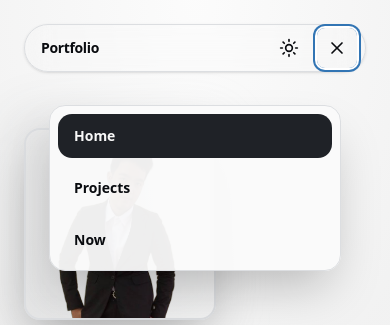
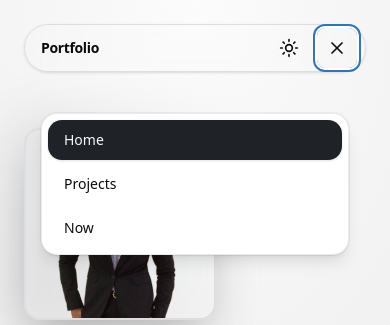
Before and after one commit to AlfredPaguio/Portfolio, an Astro site: page / in a window 390 px wide. Both pictures are taken after a click on the button 337 px from the left and 48 px from the top of the page. Shown: the top 325 px of the page. Built offline with nearby package versions, Linux system fonts and the light colour scheme; Astro itself is replaced by a stand-in of ours; no server answers.

Commit message:
Refactor mobile menu styles and interactions
Update MobileMenu.astro to improve visuals, accessibility, and interaction handling.

Changes include: reduced spacing/padding and updated positioning; switched to bg-card, stronger backdrop blur, subtle shadow and ring styles; tightened transitions and transform values; added overflow-hidden. Navigation item styles were adjusted (padding, weight, focus ring), non-active items now render an absolute overlay for focus/press feedback, and active items gain a subtle shadow. JS changes add null-safe focus (button?.focus()) and attach click handlers to menu links so selecting an item closes the menu. These tweaks aim to make the mobile menu feel snappier and more accessible.

```diff
--- a/src/components/MobileMenu.astro
+++ b/src/components/MobileMenu.astro
@@ -36,19 +36,21 @@ const currentPath = Astro.url.pathname;
     data-state="closed"
     role="menu"
     aria-labelledby="menu-button"
-    class="fixed inset-x-6 top-20 z-50
-         flex flex-col gap-2 p-2 rounded-2xl
-         border border-border bg-background/95
-         backdrop-blur-md shadow-2xl
-         opacity-0 translate-y-4 scale-95
+    class="fixed inset-x-4 top-22 z-50
+         flex flex-col gap-1 p-1.5 rounded-2xl
+         border border-border/60 bg-card
+         backdrop-blur-xl shadow-lg
+         ring-1 ring-black/5 dark:ring-white/5
+         opacity-0 translate-y-2 scale-[0.98]
          pointer-events-none invisible
          data-[state=open]:opacity-100
          data-[state=open]:translate-y-0
          data-[state=open]:scale-100
          data-[state=open]:pointer-events-auto
          data-[state=open]:visible
-         transition-all duration-300 ease-in-out
-         motion-reduce:transition-none"
+         transition-all duration-200 ease-out
+         motion-reduce:transition-none
+         overflow-hidden"
   >
     {
       navItems.map((item) => (
@@ -56,13 +58,19 @@ const currentPath = Astro.url.pathname;
           href={item.href}
           role="menuitem"
           class:list={[
-            "px-4 py-3 rounded-xl text-sm font-bold transition-colors focus:outline-hidden focus:ring-2 focus:ring-ring focus:ring-offset-2",
+            "relative px-4 py-2.5 rounded-xl text-sm font-medium transition-all duration-150 focus:outline-hidden focus:ring-2 focus:ring-ring/50 focus:ring-offset-1",
             currentPath === item.href
-              ? "bg-primary text-primary-foreground"
-              : "hover:bg-muted",
+              ? "bg-primary text-primary-foreground shadow-sm"
+              : "hover:bg-muted/70 active:scale-[0.98]",
           ]}
         >
           {item.label}
+          {currentPath !== item.href && (
+            <span
+              class="absolute inset-0 rounded-xl in-focus:bg-accent/5 transition-colors duration-150"
+              aria-hidden="true"
+            />
+          )}
         </a>
       ))
     }
@@ -93,13 +101,20 @@ const currentPath = Astro.url.pathname;
       toggleMenu();
     }
   });
+
   document.addEventListener("keydown", (e) => {
     if (
       e.key === "Escape" &&
       button?.getAttribute("aria-expanded") === "true"
     ) {
       toggleMenu();
-      button.focus();
+      button?.focus();
     }
   });
+
+  menu?.querySelectorAll('a[role="menuitem"]').forEach((link) => {
+    link.addEventListener("click", () => {
+      toggleMenu();
+    });
+  });
 </script>
```
